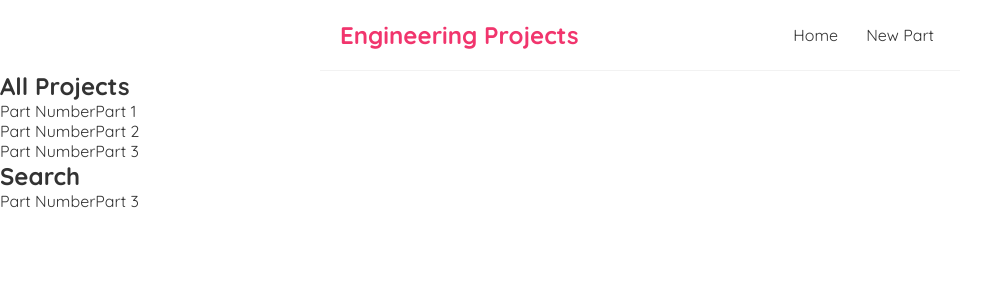
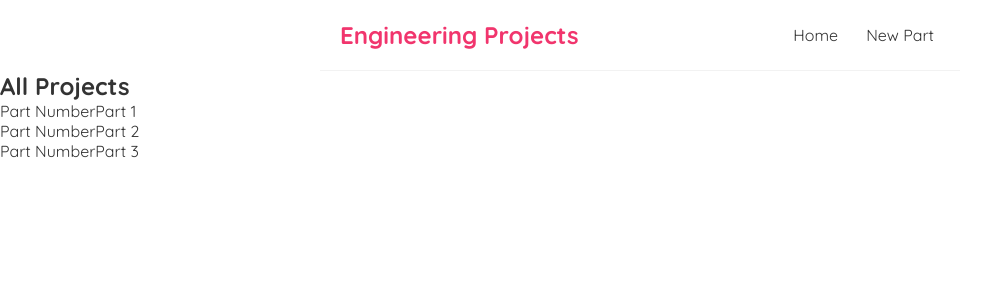
Before and after one commit to Wxmnath/engineering-samples-tracker, a React (Create React App) app: page / in a window 1280 px wide. Shown: the top 300 px of the page, without its empty margins (0-997 px from the left). Built offline with nearby package versions, Linux system fonts and the light colour scheme; data requests are answered from the project's data file.

Commit message:
setup local db.json file and using it globally usinf json server to make a get request

```diff
--- /dev/null
+++ b/Data/db.json
@@ -0,0 +1,25 @@
+{
+  "ProjectsData": [
+    {
+      "id": 1,
+      "Part": "Part 1",
+      "Tool": 5000,
+      "Stage": "In Production",
+      "Engineer": "Nathan"
+    },
+    {
+      "id": 2,
+      "Part": "Part 2",
+      "Tool": 5001,
+      "Stage": "Tooling",
+      "Engineer": "Jack"
+    },
+    {
+      "id": 3,
+      "Part": "Part 3",
+      "Tool": 5002,
+      "Stage": "NPM",
+      "Engineer": "John"
+    }
+  ]
+}
--- a/src/Components/Home.js
+++ b/src/Components/Home.js
@@ -1,37 +1,24 @@
-import React, { useState } from "react";
+import React, { useEffect, useState } from "react";
 import ProjectList from "./ProjectList";
 
 function Home() {
-  const [projects] = useState([
-    {
-      id: 1,
-      Part: "Part 1",
-      Tool: 5000,
-      Stage: "In Production",
-      Engineer: "Nathan",
-    },
-    {
-      id: 2,
-      Part: "Part 2",
-      Tool: 5001,
-      Stage: "Tooling",
-      Engineer: "Jack",
-    },
-    {
-      id: 3,
-      Part: "Part 3",
-      Tool: 5002,
-      Stage: "NPM",
-      Engineer: "John",
-    },
-  ]);
+  const [projects, setProjects] = useState(null);
+
+  useEffect(() => {
+    fetch("http://localhost:8000/ProjectsData")
+      .then((res) => {
+        return res.json();
+      })
+      .then((data) => {
+        setProjects(data);
+      });
+  }, []); // square brackets to only render useEffect on the first render and not keep rendering after.
+
   return (
     <div className="home">
-      <ProjectList projects={projects} title="All Projects" />
-      <ProjectList
-        projects={projects.filter((project) => project.Part === "Part 3")}
-        title="Search"
-      />
+      {projects && (
+        <ProjectList projects={projects} title="All Projects" /> // projectlist is firstly trying to map over null. by adding the logical and with projects being true will move over to call projectlist
+      )}
     </div>
   );
 }
```
Also changed, not shown: src/Data/ProjectsData.js (deleted, +0 -25 lines).
